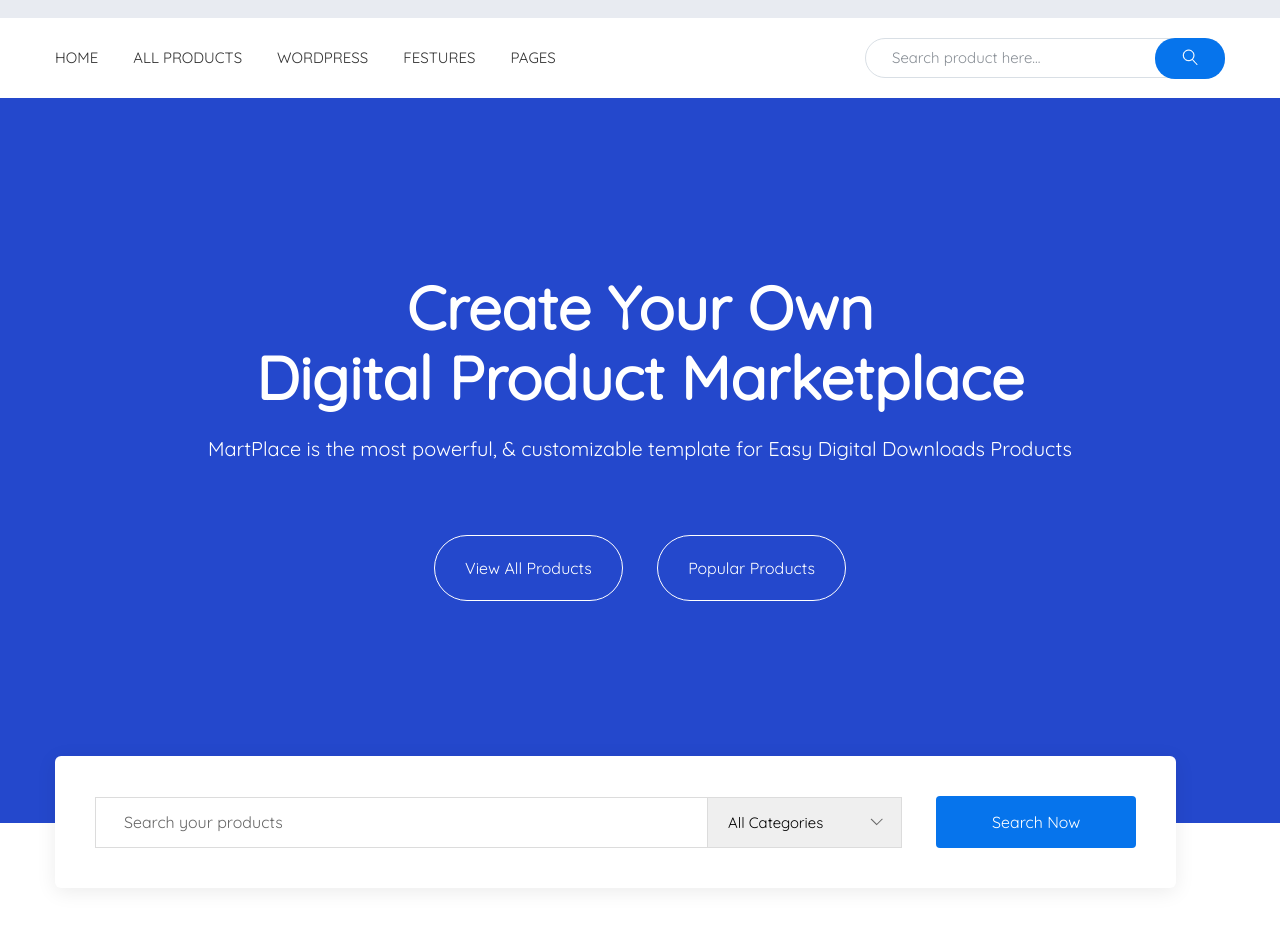
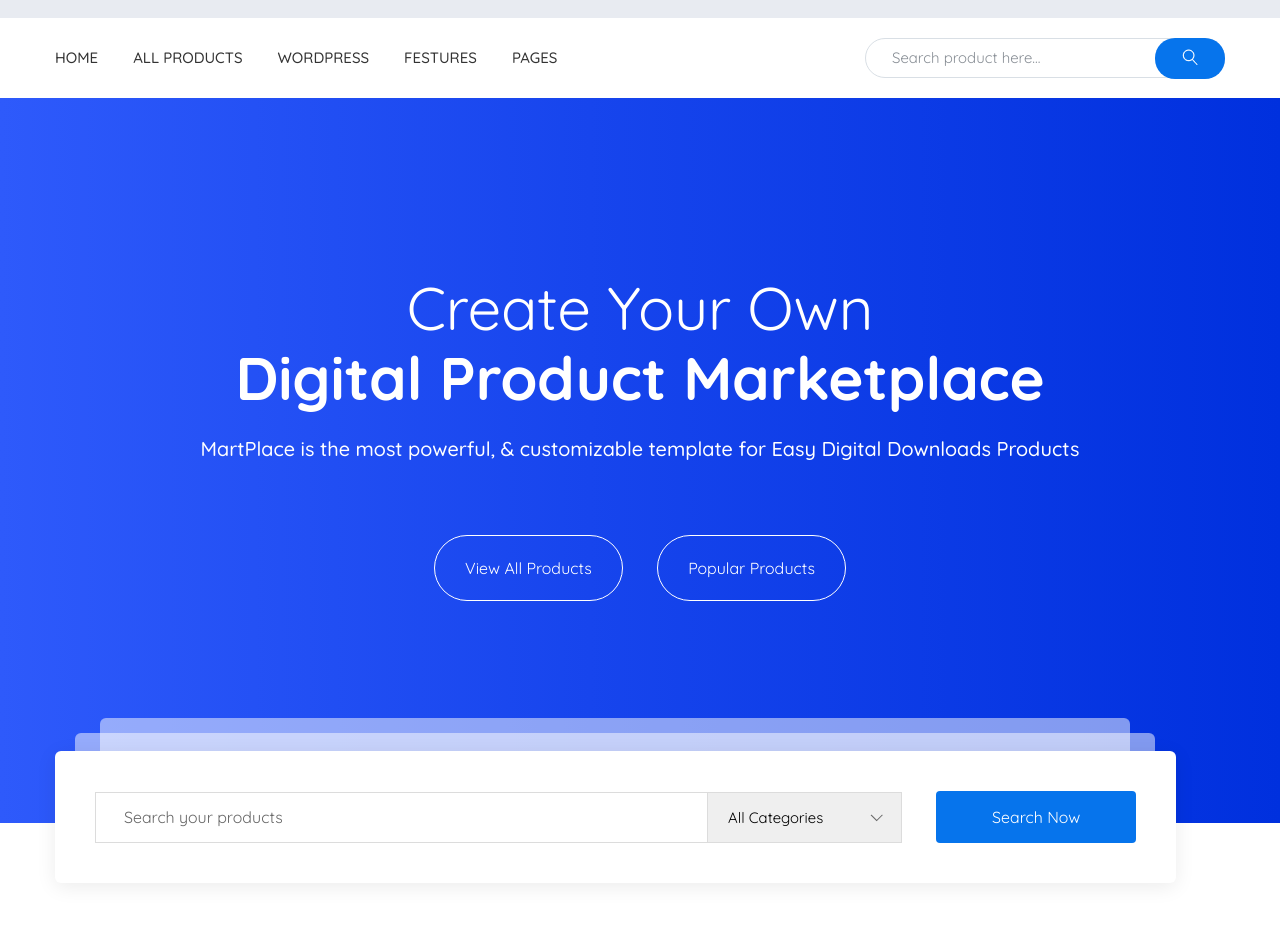
Before and after one commit to Monutor/MartPlace, a website: page app/index.html in a window 1280 px wide. Shown: the part 82-1012 px from the top of the page. Drawn offline with nearby package versions, Linux system fonts and the light colour scheme; files whose address does not match are found by name.

Commit message:
update block search

```diff
--- a/app/index.html
+++ b/app/index.html
@@ -83,6 +83,7 @@
           <a href="#">Popular Products</a>
         </div>
       </div>
+      <div class="products__box-search">
         <div class="products__inner-search">
           <form action="#">
             <input type="search" placeholder="Search your products">
@@ -99,6 +100,7 @@
             </select>
             <button type="submit">Search Now</button>
           </form>
+        </div>
       </div>
     </div>
   </section>
--- a/app/scss/_vars.scss
+++ b/app/scss/_vars.scss
@@ -2,3 +2,16 @@
 $bg: #2448cc;
 $blue: #0674ec;
 $white: #fff;
+
+@mixin Quicksand700 {
+  font-family: "Quicksand-Bold";
+  font-weight: 700;
+}
+@mixin Quicksand500 {
+  font-family: "Quicksand-Medium";
+  font-weight: 500;
+}
+@mixin Quicksand400 {
+  font-family: "Quicksand-Regular";
+  font-weight: 400;
+}
--- a/app/scss/style.scss
+++ b/app/scss/style.scss
@@ -29,7 +29,7 @@
       margin-left: 4px;
       color: #000;
       font-size: 30px;
-      font-weight: bold;
+      @include Quicksand700;
 
       span {
         color: $blue;
@@ -84,9 +84,10 @@
       &__name {
         a {
           font-size: 16px;
-          font-weight: 500;
+          @include Quicksand500;
           color: $text-color;
           transition: all .3s;
+
           &:hover {
             color: lighten($text-color, 30%);
           }
@@ -110,16 +111,19 @@
   .menu__list {
     text-transform: uppercase;
     display: flex;
+
     li {
-      & + li {
-          margin-left: 35px;
+      &+li {
+        margin-left: 35px;
       }
+
       a {
         font-size: 15px;
-        font-weight: 500;
+        @include Quicksand500;
         line-height: 42px;
         color: $text-color;
         transition: all .3s;
+
         &:hover {
           color: lighten($text-color, 30%);
         }
@@ -162,7 +166,7 @@
 
 .products {
   min-height: 725px;
-  background-color: $bg;
+  background-image: linear-gradient(-90deg, rgb(0, 48, 222) 0%, rgb(23, 69, 237) 54%, rgb(46, 90, 251) 100%);
   position: relative;
 
   &__inner {
@@ -175,16 +179,17 @@
       margin: 0 auto;
       line-height: 70px;
       font-size: 60px;
-      font-weight: 700;
+      @include Quicksand700;
 
       span {
         display: block;
+        @include Quicksand400;
       }
     }
 
     &-text {
       font-size: 20px;
-      font-weight: 500;
+      @include Quicksand500;
       line-height: 72px;
       margin-bottom: 50px;
     }
@@ -212,41 +217,42 @@
     }
   }
 
+  &__box-search {
+    margin-top: 150px;
+    position: absolute;
+    z-index: 5;
+    &::before {
+      content: '';
+      position: absolute;
+      width: 1080px;
+      height: 130px;
+      background-color: #fff;
+      border-radius: 6px;
+      bottom: 20px;
+      left: 20px;
+      z-index: -1;
+      opacity: .5;
+    }
+
+    &::after {
+      content: '';
+      position: absolute;
+      width: 1030px;
+      height: 130px;
+      background-color: #fff;
+      border-radius: 6px;
+      bottom: 35px;
+      left: 45px;
+      z-index: -5;
+      opacity: .5;
+    }
+  }
   &__inner-search {
     max-width: 1140px;
     background-color: #fff;
     border-radius: 6px;
     box-shadow: 0px 4px 20px 0px rgba(0, 0, 0, 0.08);
     padding: 40px;
-    bottom: -65px;
-    position: absolute;
-    z-index: 20;
-
-    /*
-    &::after {
-      content: '';
-      position: absolute;
-      width: 1100px;
-      background-color: red;
-      border-radius: 6px;
-      box-shadow: 0px 4px 20px 0px rgba(0, 0, 0, 0.08);
-      padding: 40px;
-      top: -20px;
-      left: 10px;
-      z-index: 10;
-    }
-    &::before {
-      content: '';
-      position: absolute;
-      width: 1060px;
-      background-color: green;
-      border-radius: 6px;
-      box-shadow: 0px 4px 20px 0px rgba(0, 0, 0, 0.08);
-      padding: 40px;
-      top: -40px;
-      left: 30px;
-      z-index: 11;
-     }*/
     input {
       outline: none;
       border: 1px solid #dcdcdc;
```
Also changed, not shown: app/css/style.min.css. Lines whose indentation alone changed are shown as unchanged.
